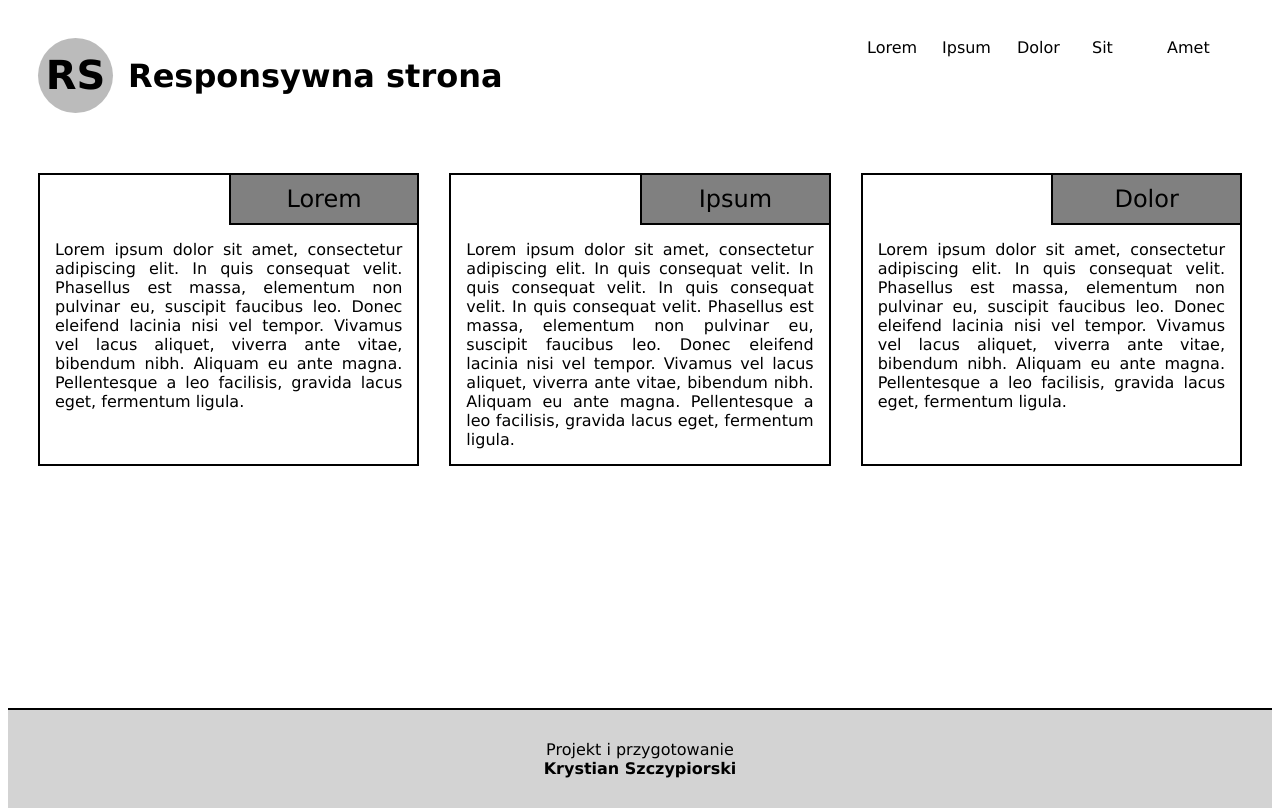
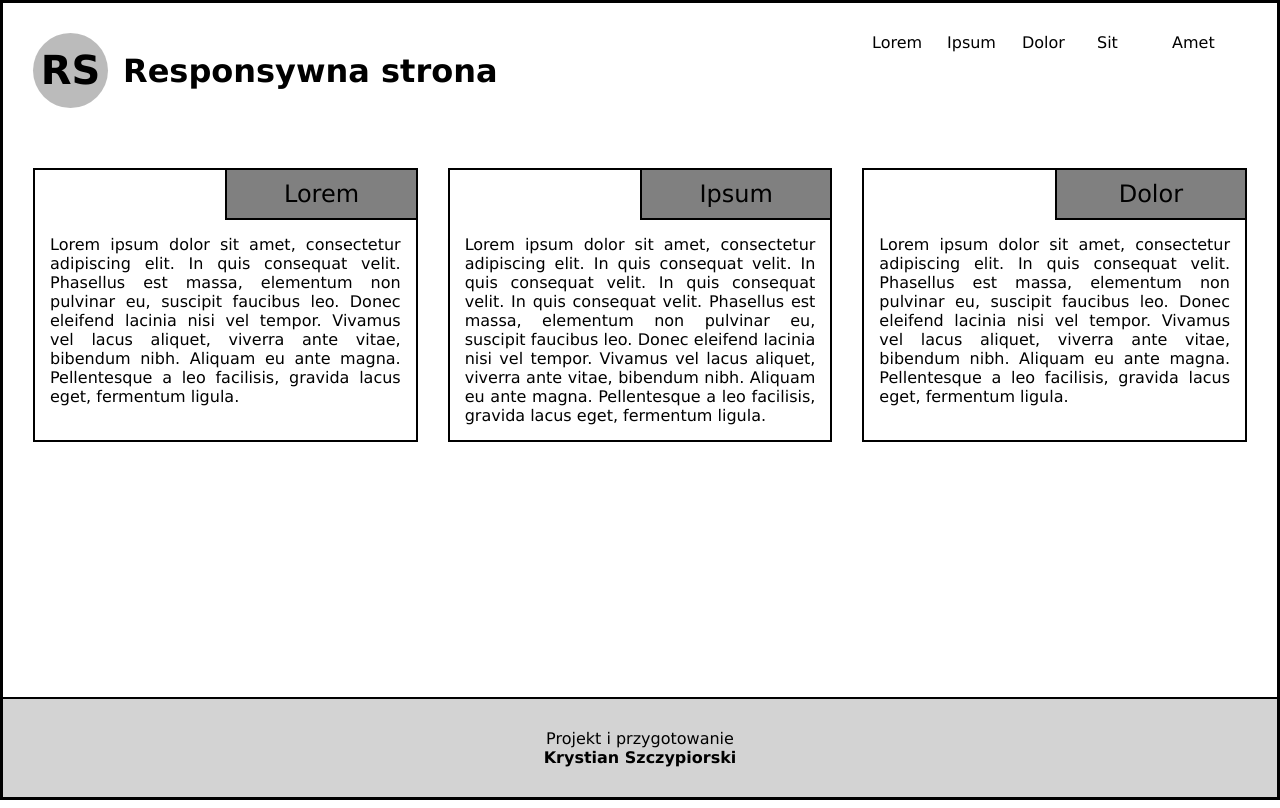
Before and after one commit to lennew/PAI, a PHP site: page /zadanie2.html in a window 1280 px wide. Run offline with PHP 8.4, Linux system fonts and the light colour scheme.

Commit message:
Fixed document margin/padding

```diff
--- a/Zadanie2/style.css
+++ b/Zadanie2/style.css
@@ -1,6 +1,10 @@
-html body p {
+html, body, p {
     margin: 0;
     padding: 0;
+}
+
+body {
+    border: 3px solid;
 }
 
 * {
```
